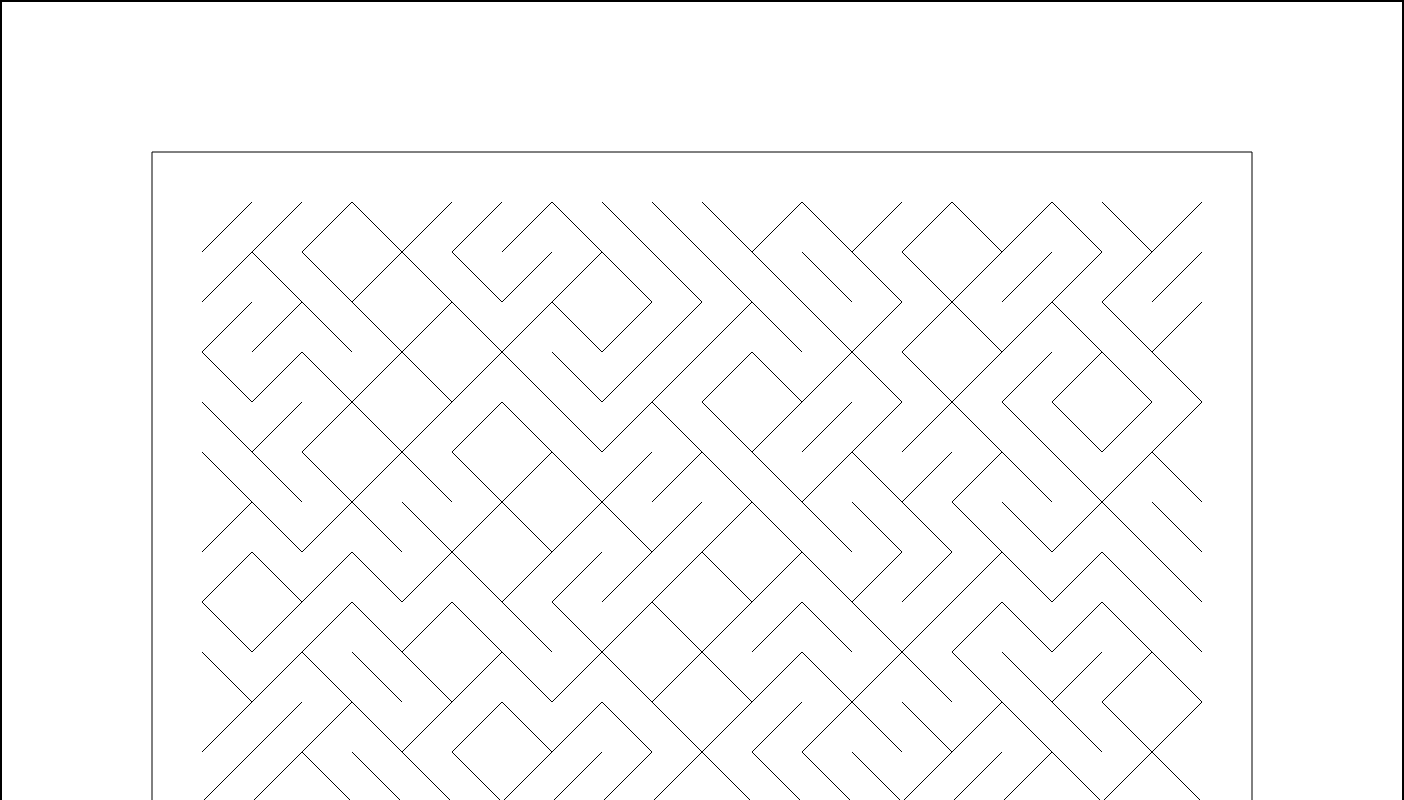
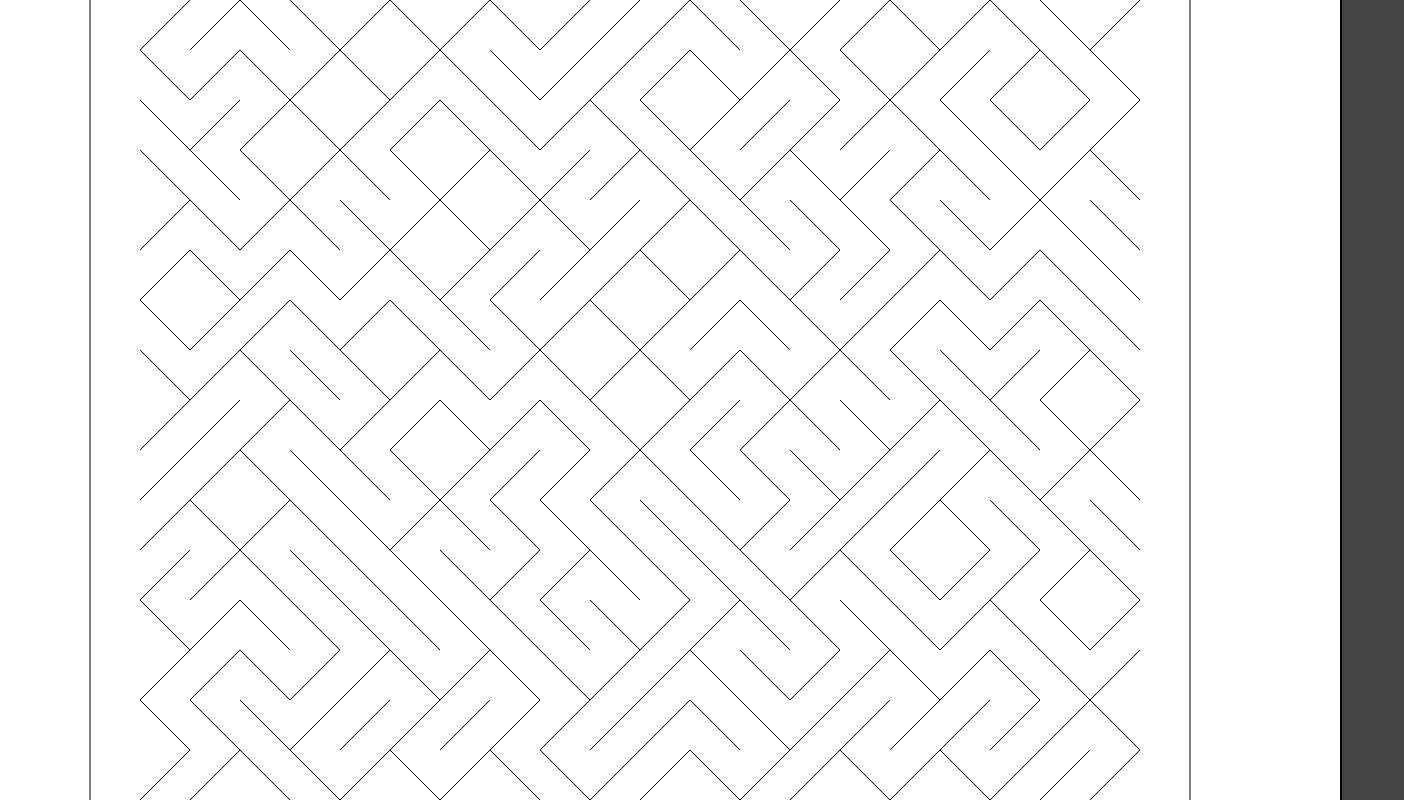
Before and after one commit to VarunBarad/generative-art, a plain HTML site: page lines.html in a window 1280 px wide. Shown: the top 800 px of the page, 1404 px wide, since content can reach past the window. Drawn offline with Linux system fonts and the light colour scheme.

Commit message:
Center the canvas on page

```diff
--- a/lines.css
+++ b/lines.css
@@ -1,5 +1,14 @@
+html, body {
+    display: flex;
+    height: 100%;
+    width: 100%;
+    margin: 0;
+
+    justify-content: center;
+    align-items: center;
+}
+
 body {
-    margin: 0;
     background: #444;
 }
 
```
